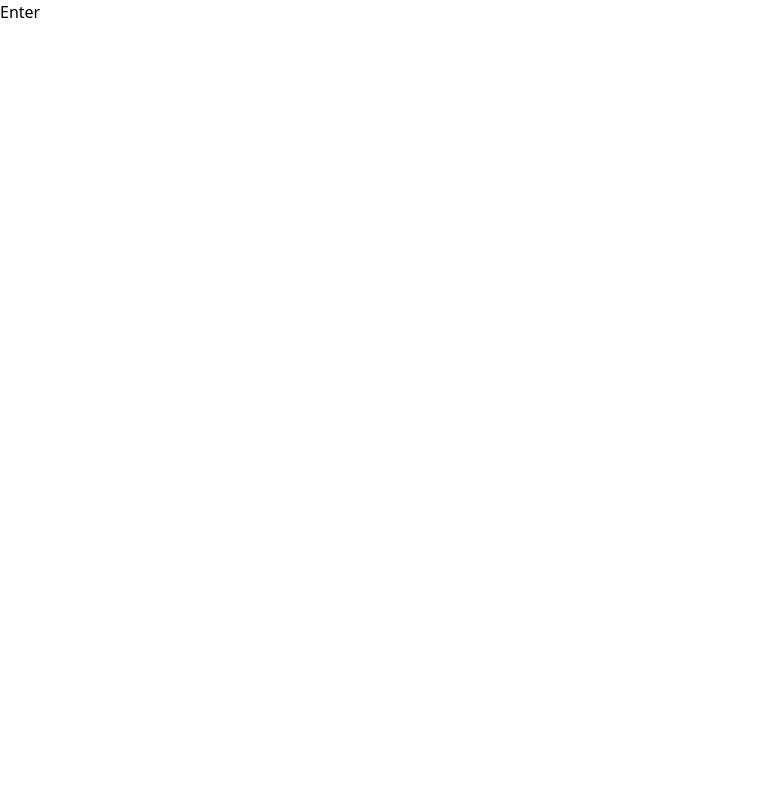
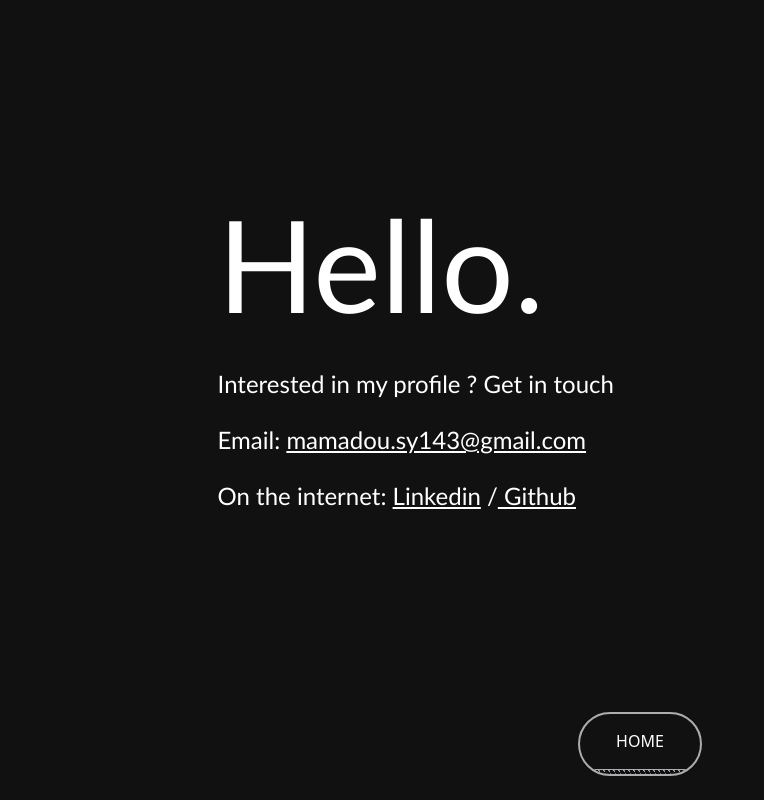
Before and after one commit to M-ams/Portfolio, a Next.js app: page /contact/contact in a window 1280 px wide. Shown: the whole page, without its empty margins (0-764 px from the left). Built offline with nearby package versions, Linux system fonts and the light colour scheme.

Commit message:
contact me page

```diff
--- a/pages/contact/contact.tsx
+++ b/pages/contact/contact.tsx
@@ -1,9 +1,39 @@
+import Link from "next/link";
+
 function Contact() {
-    return (
-        <div>
-            Enter
-        </div>
-    );
+  return (
+    <div className="bg-[#121111] h-screen flex flex-col">
+      <div className="flex flex-col mt-[25vh] ml-[17vw] optima">
+        <p className="text-9xl text-white gg">Hello.</p>
+        <p className="text-2xl text-white mt-10 font-thin gg2">
+          Interested in my profile ? Get in touch
+        </p>
+        <p className="text-2xl text-white mt-6 font-thin gg2">
+          Email:{" "}
+          <Link href="mailto:mamadou.sy143@gmail.com" className="underline">
+            {" "}
+            mamadou.sy143@gmail.com
+          </Link>
+        </p>
+        <p className="text-2xl text-white mt-6 font-thin gg3">
+          On the internet:{" "}
+          <Link href="https://www.linkedin.com/in/mamadou-sy/" className="underline">
+            {" "}
+            Linkedin
+          </Link> /
+            <Link href="https://github.com/Mams-sy" className="underline">
+                {" "}
+                Github
+            </Link>
+        </p>
+      </div>
+      <div className="flex m-auto mt-[25vh] space-x-6 cssanimation sequence fadeInBottom">
+        <Link href="/" className="btn btn--stripe btn--radius">
+          Home
+        </Link>
+      </div>
+    </div>
+  );
 }
 
 export default Contact;
--- a/pages/homepage.tsx
+++ b/pages/homepage.tsx
@@ -5,8 +5,8 @@ import { FaLinkedin } from "react-icons/fa";
 
 function Homepage() {
   return (
-    <div className="bg-[#121111] h-screen">
-      <div className="space-x-8 ml-[60vw] flex border mt-8">
+    <div className="bg-[#121111] h-screen flex flex-col">
+      <div className="space-x-8 ml-[60vw] flex mt-8">
         <Link
           href="/about-me/about-me"
           className="text-white text-3xl font-bold gg stroke"
@@ -40,11 +40,11 @@ function Homepage() {
       </div>
       <div className="w-auto  flex justify-center items-center">
         <div className="flex space-x-9 cssanimation sequence fadeInBottom dd border-t-2 justify-center align-middle w-[40vw] mt-[20vh]">
-          <Link href="https://github.com/Mams-sy" target="_blank" className="social mt-[6vh]">
+          <Link href="https://github.com/Mams-sy" target="_blank" className="social mt-[6vh] float2">
             <FaGithub className="text-5xl m-4" />
           </Link>
 
-          <Link href="https://www.linkedin.com/in/mamadou-sy/" target="_blank" className="social mt-[6vh]">
+          <Link href="https://www.linkedin.com/in/mamadou-sy/" target="_blank" className="social social1 mt-[6vh] float4">
             <FaLinkedin className="text-5xl m-4" />
           </Link>
         </div>
--- a/pages/projects/projects.tsx
+++ b/pages/projects/projects.tsx
@@ -1,7 +1,6 @@
 import Link from "next/link";
 import Image from "next/image";
-import { TbBrandMysql, TbBrandNextjs } from "react-icons/tb";
-import { FaNodeJs } from "react-icons/fa";
+import { TbBrandNextjs } from "react-icons/tb";
 import { SiExpress } from "react-icons/si";
 import { SiPrisma } from "react-icons/si";
 import { SiTypescript } from "react-icons/si";
--- a/styles.css
+++ b/styles.css
@@ -172,6 +172,16 @@ opacity: 0.5;
 
 .social:hover > .social:hover {
 opacity: 1;
+}
+.social1 {
+  color:gray;
+  border: 1px solid gray;
+  cursor: pointer;
+  transition: ease 0.3s;
+}
+.social1:hover {
+  color: #0e76a8;
+  border: 1px solid #0e76a8;
 }
 
 /* Projects */
```
